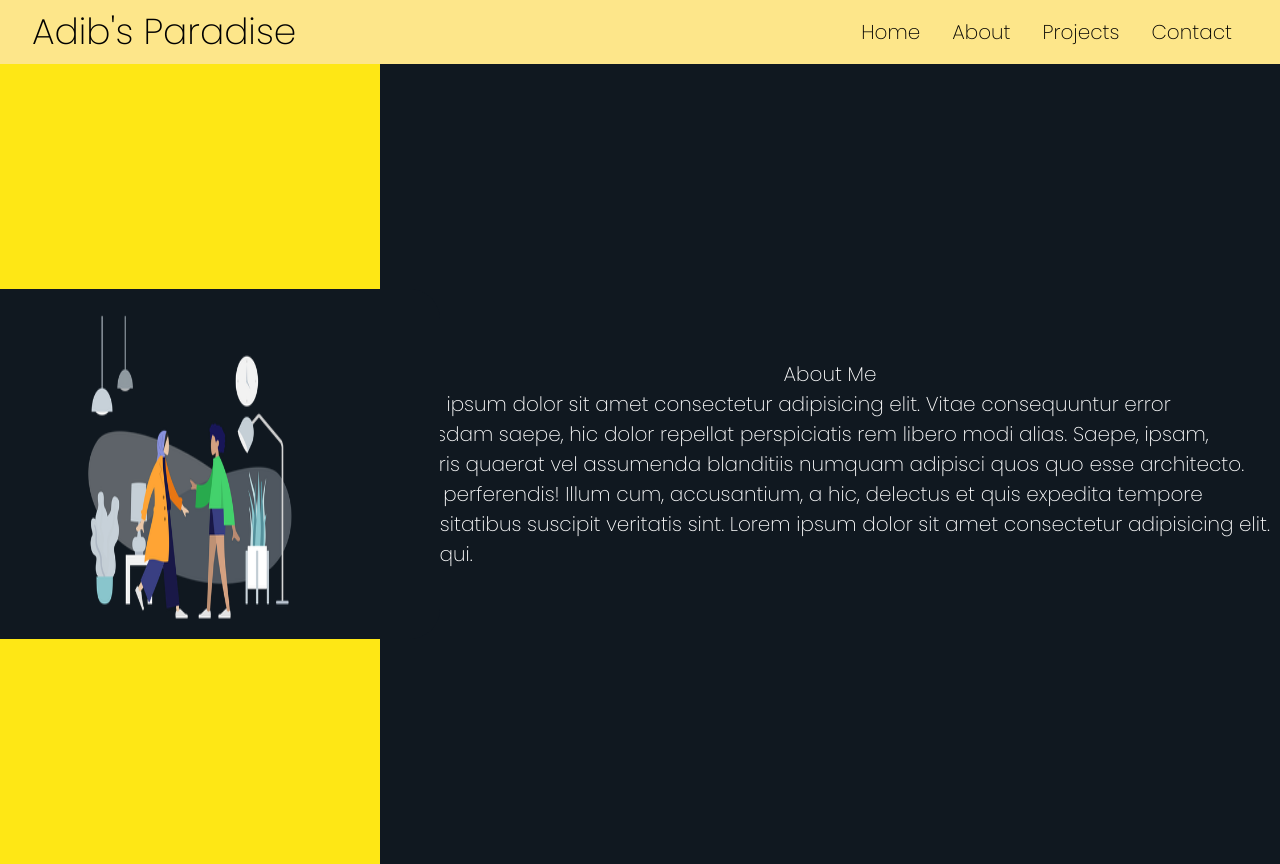
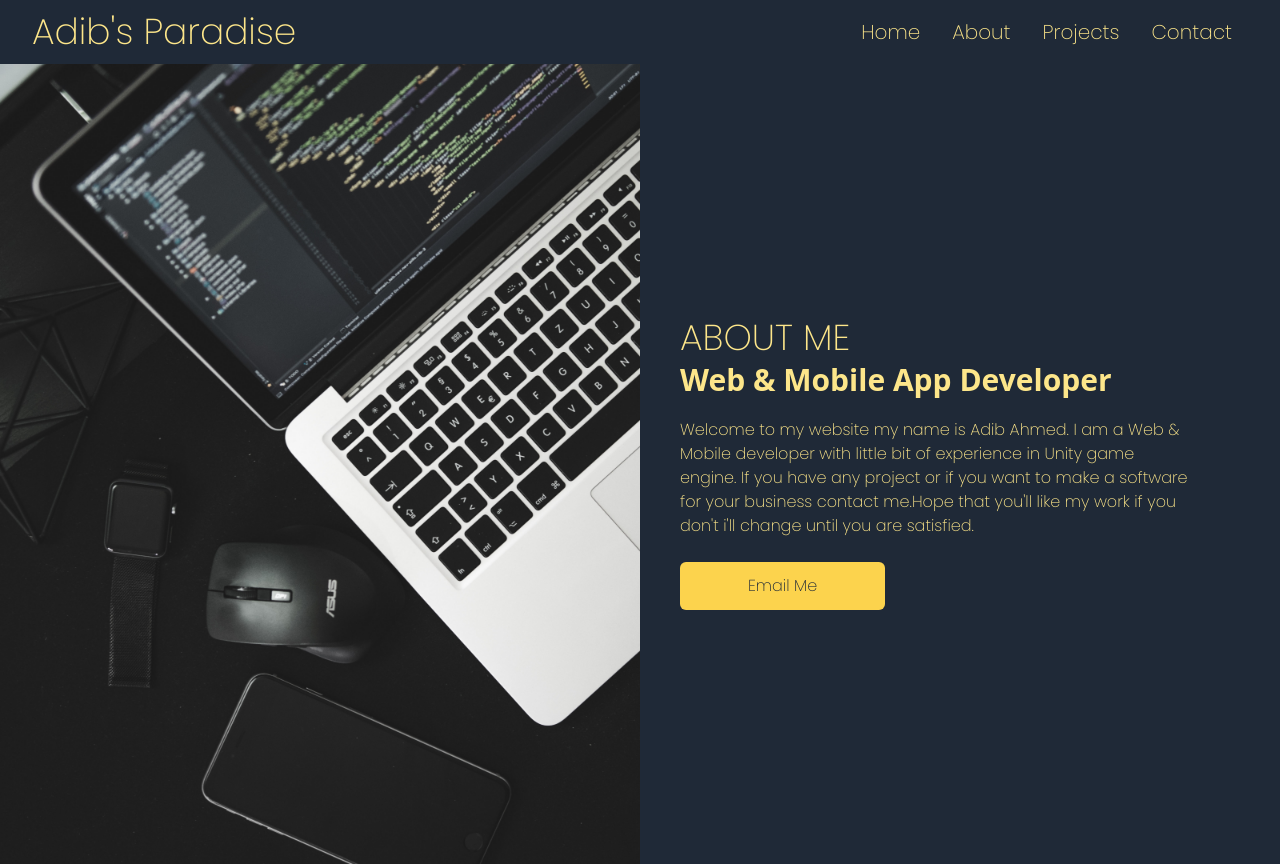
Before and after one commit to AdibAhmed317/Portfolio-reactjs, a React (Create React App) app: page /about in a window 1280 px wide. Built offline with nearby package versions, Linux system fonts and the light colour scheme.

Commit message:
about section

```diff
--- a/src/App.js
+++ b/src/App.js
@@ -1,14 +1,38 @@
-import React from 'react';
+import React, { useState, useEffect } from 'react';
 import { Routes, Route } from 'react-router-dom';
 
 import LandingPage from './components/Landing Page/LandingPage';
+import Dropdown from './components/Navbar/Dropdown';
+import Navbar from './components/Navbar/Navbar';
 import AboutRoute from './routes/AboutRoute';
 import ContactRoute from './routes/ContactRoute';
 import ProductListRoute from './routes/ProductListRoute';
 
 const App = () => {
+  const [isOpen, setIsOpen] = useState(false);
+
+  const toggle = () => {
+    setIsOpen(!isOpen);
+  };
+
+  useEffect(() => {
+    const hideMenu = () => {
+      if (window.innerWidth > 768 && isOpen) {
+        setIsOpen(false);
+      }
+    };
+
+    window.addEventListener('resize', hideMenu);
+
+    return () => {
+      window.removeEventListener('resize', hideMenu);
+    };
+  });
+
   return (
     <>
+      <Navbar toggle={toggle} />
+      <Dropdown isOpen={isOpen} toggle={toggle} />
       <Routes>
         <Route path='/' element={<LandingPage />} />
         <Route path='/about' element={<AboutRoute />} />
--- a/src/components/About/About.js
+++ b/src/components/About/About.js
@@ -1,34 +1,39 @@
 import React from 'react';
 import './about.css';
-import info from '../../images/info.png';
+import about from '../../images/about.jpg';
+import { Link } from 'react-router-dom';
 
 const About = () => {
   return (
-    <div className='a-container'>
-      <div className='a-left'>
-        <div className='a-card bg'></div>
-        <div className='a-card'>
-          <img src={info} alt='' className='a-img' />
-        </div>
-      </div>
-      <div className='a-right'>
-        <div className='description'>
-          <h1 className='a-title'>About Me</h1>
-          <div className='details'>
-            <p className='a-desc'>
-              Lorem ipsum dolor sit amet consectetur adipisicing elit. Vitae
-              consequuntur error quibusdam saepe, hic dolor repellat
-              perspiciatis rem libero modi alias. Saepe, ipsam, corporis quaerat
-              vel assumenda blanditiis numquam adipisci quos quo esse
-              architecto. Quod, perferendis! Illum cum, accusantium, a hic,
-              delectus et quis expedita tempore necessitatibus suscipit
-              veritatis sint. Lorem ipsum dolor sit amet consectetur adipisicing
-              elit. Quos, qui.
-            </p>
+    <>
+      <div class='mx-auto'>
+        <div class='grid grid-cols-1 md:grid-cols-2 h-screen'>
+          <div class='max-h-96 md:h-screen'>
+            <img class='w-screen h-screen object-cover' src={about} alt='' />
+          </div>
+          <div class='flex bg-gray-800 p-10'>
+            <div class='mb-auto mt-auto max-w-lg'>
+              <h1 class='text-4xl uppercase text-yellow-200 pb-1'>About Me</h1>
+              <p class='font-semibold mb-5 text-yellow-200 font-sans text-3xl'>
+                Web & Mobile App Developer
+              </p>
+              <p className='text-yellow-200'>
+                Welcome to my website my name is Adib Ahmed. I am a Web & Mobile
+                developer with little bit of experience in Unity game engine. If
+                you have any project or if you want to make a software for your
+                business contact me.Hope that you'll like my work if you don't
+                i'll change until you are satisfied.
+              </p>
+              <button class='bg-yellow-300 rounded-md py-3 px-7 mt-6 text-gray-800'>
+                <Link className='p-10' to='/contact'>
+                  Email Me
+                </Link>
+              </button>
+            </div>
           </div>
         </div>
       </div>
-    </div>
+    </>
   );
 };
 
--- a/src/components/Intro/Intro.js
+++ b/src/components/Intro/Intro.js
@@ -10,15 +10,15 @@ const Intro = () => {
         <div className='mx-auto mt-8 md:mt-0 md:space-x-10 md:grid grid-cols-3 justify-center md:py-40 container'>
           <div className='grid justify-center items-center order-1 col-span-1'>
             <img
-              className='lg:h-80 md:h-64 h-40 rounded-full'
+              className='lg:h-96 md:h-64 h-40 rounded-full'
               src={ad}
               alt='logo'
             />
           </div>
           <div className='mt-8 md:mt-0 lg:justify-end col-span-2'>
-            <h1 className='text-4xl text-gray-800 text-center md:text-left font-bold mb-6'>
+            <h1 className='text-5xl text-gray-800 text-center md:text-left font-bold mb-6'>
               Hi, I am Adib Ahmed
-              <br /> Full Stack Web Developer
+              <br /> Full Stack Web & Mobile App Developer
             </h1>
             <p className='text-xl text-gray-800 text-center md:text-left'>
               Welcome to my website my name is Adib Ahmed. I am a Web & Mobile
@@ -28,7 +28,13 @@ const Intro = () => {
               i'll change until you are satisfied.
             </p>
             <button className='block mt-8 mx-auto md:mx-0 text-2xl py-3 px-6 text-yellow-200 font-semibold rounded bg-gray-800'>
-              Learn More
+              <a
+                href='https://www.linkedin.com/in/adib-ahmed-9b08551a0/'
+                target='_blank'
+                rel='noreferrer'
+              >
+                Learn More
+              </a>
             </button>
           </div>
         </div>
--- a/src/components/Intro/Try.js
+++ b/src/components/Intro/Try.js
@@ -1,40 +1,72 @@
 import React from 'react';
+import { Link } from 'react-router-dom';
 
-import ad from '../../images/ad.png';
+import info from '../../images/info.png';
 
 const Try = () => {
   return (
     <>
-      <header className='max-h-full bg-white p-6 flex'>
-        <div className='container mx-auto mt-8 md:mt-0 md:space-x-10 md:grid grid-cols-3 justify-center md:py-40'>
-          <div className='grid justify-center items-center order-1 col-span-1'>
+      <div className='mx-auto'>
+        <div className='grid grid-cols-1 md:grid-cols-2 h-screen '>
+          <div class='max-h-screen md:h-screen justify-center items-center flex bg-yellow-200 pb-2'>
             <img
-              className='lg:h-80 md:h-64 h-40 rounded-full'
-              src={ad}
-              alt='logo'
+              class='w-auto h-auto object-center border-2 border-gray-800 rounded-3xl'
+              src={info}
+              alt=''
             />
           </div>
-          <div className='mt-8 md:mt-0 lg:justify-end col-span-2'>
-            <h1 className='text-4xl text-gray-800 text-center md:text-left font-bold mb-6'>
-              Hi, I am Adib Ahmed
-              <br /> Full Stack Web Developer
-            </h1>
-            <p className='text-xl text-gray-800 text-center md:text-left'>
-              Amet minim mollit non deserunt ullamco est sit aliqua dolor do
-              amet sint. Velit officia consequat duis enim velit mollit.
-              Exercitation veniam consequat sunt nostrud amet.
-            </p>
-            <button className='block mt-8 mx-auto md:mx-0 text-2xl py-3 px-6 text-red-50 font-semibold rounded bg-red-400'>
-              Learn More
-            </button>
+          <div class='flex p-10 bg-gray-800 font-sans'>
+            <div class='mb-auto mt-auto max-w-lg'>
+              <h1 class='text-3xl uppercase text-yellow-200'>Adib Ahmed</h1>
+              <p class='font-mono mb-5 text-yellow-200'>
+                Web && Mobile App Developer
+              </p>
+              <p className='text-yellow-200 font-roboto'>
+                Lorem ipsum dolor sit amet, consectetuer adipiscing elit. Donec
+                odio. Quisque volutpat mattis eros. Nullam malesuada erat ut
+                turpis. Suspendisse urna nibh, viverra non, semper suscipit,
+                posuere a, pede.
+              </p>
+              <button class='bg-yellow-300 rounded-md py-3 px-7 mt-6 text-gray-800 font-semibold p-0 m-0'>
+                <Link className='p-12' to='/contact'>
+                  Email Me
+                </Link>
+              </button>
+            </div>
           </div>
         </div>
-      </header>
+      </div>
     </>
   );
 };
 
 export default Try;
+/* <div class='mx-auto bg-gray-800'>
+  <div class='grid grid-cols-1 md:grid-cols-2 h-screen bg-red-50'>
+    <div class='max-h-96 md:h-screen justify-center items-center flex'>
+      <img
+        class='w-auto h-auto object-cover object-top'
+        src={info}
+        alt=''
+      />
+    </div>
+    <div class='flex p-10'>
+      <div class='mb-auto mt-auto max-w-lg'>
+        <h1 class='text-3xl uppercase'>Jun Santilla</h1>
+        <p class='font-semibold mb-5'>Web Developer</p>
+        <p>
+          Lorem ipsum dolor sit amet, consectetuer adipiscing elit. Donec
+          odio. Quisque volutpat mattis eros. Nullam malesuada erat ut
+          turpis. Suspendisse urna nibh, viverra non, semper suscipit,
+          posuere a, pede.
+        </p>
+        <button class='bg-black rounded-md py-3 px-7 mt-6 text-white'>
+          Email Me
+        </button>
+      </div>
+    </div>
+  </div>
+</div> */
 
 //   return
 //   <>
@@ -55,3 +87,31 @@ export default Try;
 //     </div>
 //   </>;
 //
+
+// {
+/* <header className='max-h-full bg-white p-6 flex'>
+<div className='container mx-auto mt-8 md:mt-0 md:space-x-10 md:grid grid-cols-3 justify-center md:py-40'>
+  <div className='grid justify-center items-center order-1 col-span-1'>
+    <img
+      className='lg:h-80 md:h-64 h-40 rounded-full'
+      src={ad}
+      alt='logo'
+    />
+  </div>
+  <div className='mt-8 md:mt-0 lg:justify-end col-span-2'>
+    <h1 className='text-4xl text-gray-800 text-center md:text-left font-bold mb-6'>
+      Hi, I am Adib Ahmed
+      <br /> Full Stack Web Developer
+    </h1>
+    <p className='text-xl text-gray-800 text-center md:text-left'>
+      Amet minim mollit non deserunt ullamco est sit aliqua dolor do
+      amet sint. Velit officia consequat duis enim velit mollit.
+      Exercitation veniam consequat sunt nostrud amet.
+    </p>
+    <button className='block mt-8 mx-auto md:mx-0 text-2xl py-3 px-6 text-red-50 font-semibold rounded bg-red-400'>
+      Learn More
+    </button>
+  </div>
+</div>
+</header> */
+// }
--- a/src/components/Landing Page/LandingPage.js
+++ b/src/components/Landing Page/LandingPage.js
@@ -3,13 +3,11 @@ import About from '../About/About';
 import Contact from '../Contact/Contact';
 import Intro from '../Intro/Intro';
 // import Try from '../Intro/Try';
-import Navbar from '../Navbar/Navbar';
 import ProductList from '../ProductList/ProductList';
 
 const LandingPage = () => {
   return (
     <>
-      <Navbar />
       {/* <Try /> */}
       <Intro />
       <About />
--- a/src/components/Navbar/Dropdown.js
+++ b/src/components/Navbar/Dropdown.js
@@ -1,9 +1,16 @@
 import React from 'react';
 import { Link } from 'react-router-dom';
 
-const Dropdown = () => {
+const Dropdown = ({ isOpen, toggle }) => {
   return (
-    <div>
+    <div
+      className={
+        isOpen
+          ? 'grid grid-rows-4 text-center items-center bg-gray-800 text-yellow-200 '
+          : 'hidden'
+      }
+      onClick={toggle}
+    >
       <Link className='p-4' to='/'>
         Home
       </Link>
--- a/src/components/Navbar/Navbar.js
+++ b/src/components/Navbar/Navbar.js
@@ -1,13 +1,13 @@
 import React from 'react';
 import { Link } from 'react-router-dom';
 
-const Navbar = () => {
+const Navbar = ({ toggle }) => {
   return (
-    <nav className='bg-yellow-200 flex justify-between items-center h-16 text-black text-xl font-medium'>
+    <nav className='bg-gray-800 flex justify-between items-center h-16 text-yellow-200 text-xl font-medium'>
       <Link to='/' className='pl-8 font-normal text-4xl'>
         Adib's Paradise
       </Link>
-      <div className='px-4 cursor-pointer md:hidden'>
+      <div className='px-4 cursor-pointer md:hidden' onClick={toggle}>
         <svg
           xmlns='http://www.w3.org/2000/svg'
           className='h-6 w-6'
--- a/src/routes/AboutRoute.js
+++ b/src/routes/AboutRoute.js
@@ -1,11 +1,9 @@
 import React from 'react';
 import About from '../components/About/About';
-import Navbar from '../components/Navbar/Navbar';
 
 const AboutRoute = () => {
   return (
     <div>
-      <Navbar />
       <About />
     </div>
   );
--- a/src/routes/ContactRoute.js
+++ b/src/routes/ContactRoute.js
@@ -1,11 +1,9 @@
 import React from 'react';
 import Contact from '../components/Contact/Contact';
-import Navbar from '../components/Navbar/Navbar';
 
 const ContactRoute = () => {
   return (
     <div>
-      <Navbar />
       <Contact />
     </div>
   );
--- a/src/routes/ProductListRoute.js
+++ b/src/routes/ProductListRoute.js
@@ -1,11 +1,9 @@
 import React from 'react';
-import Navbar from '../components/Navbar/Navbar';
 import ProductList from '../components/ProductList/ProductList';
 
 const ProductListRoute = () => {
   return (
     <div>
-      <Navbar />
       <ProductList />
     </div>
   );
```
Also changed, not shown: src/images/about.jpg (added).
